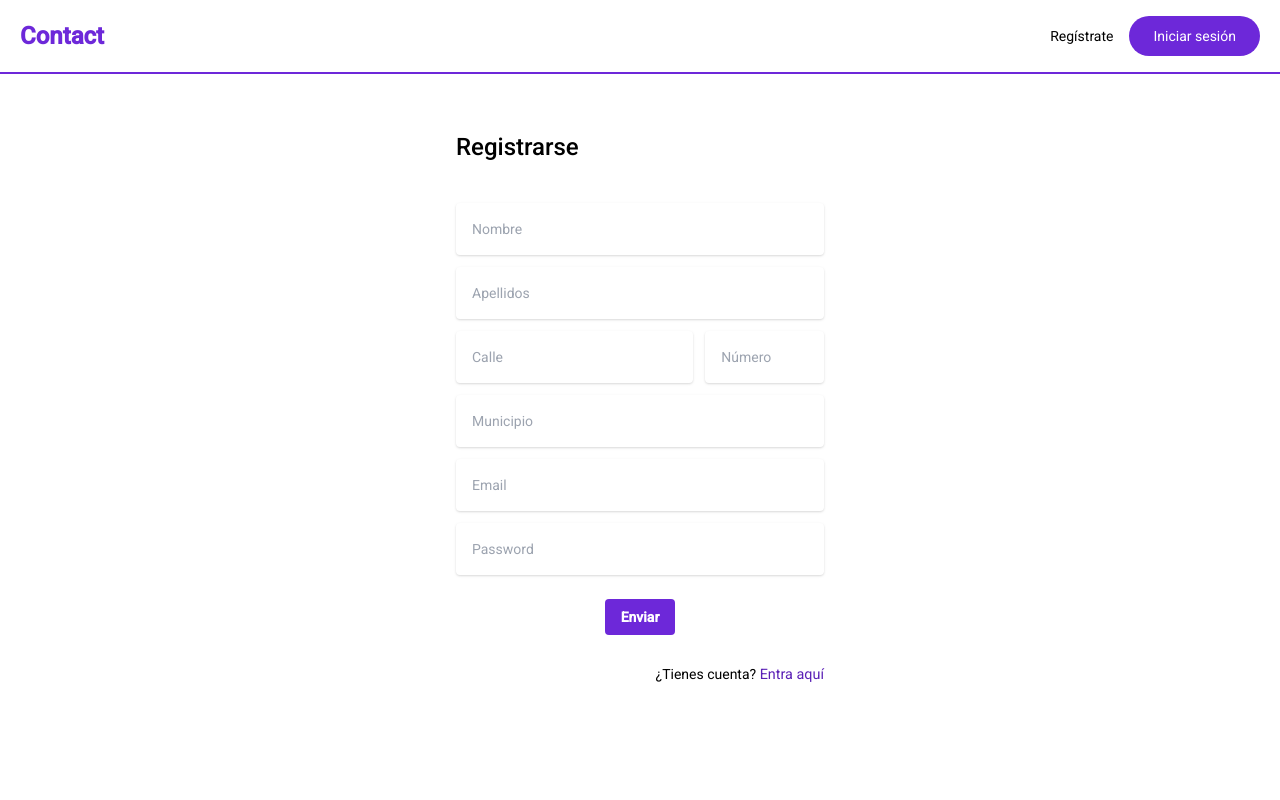
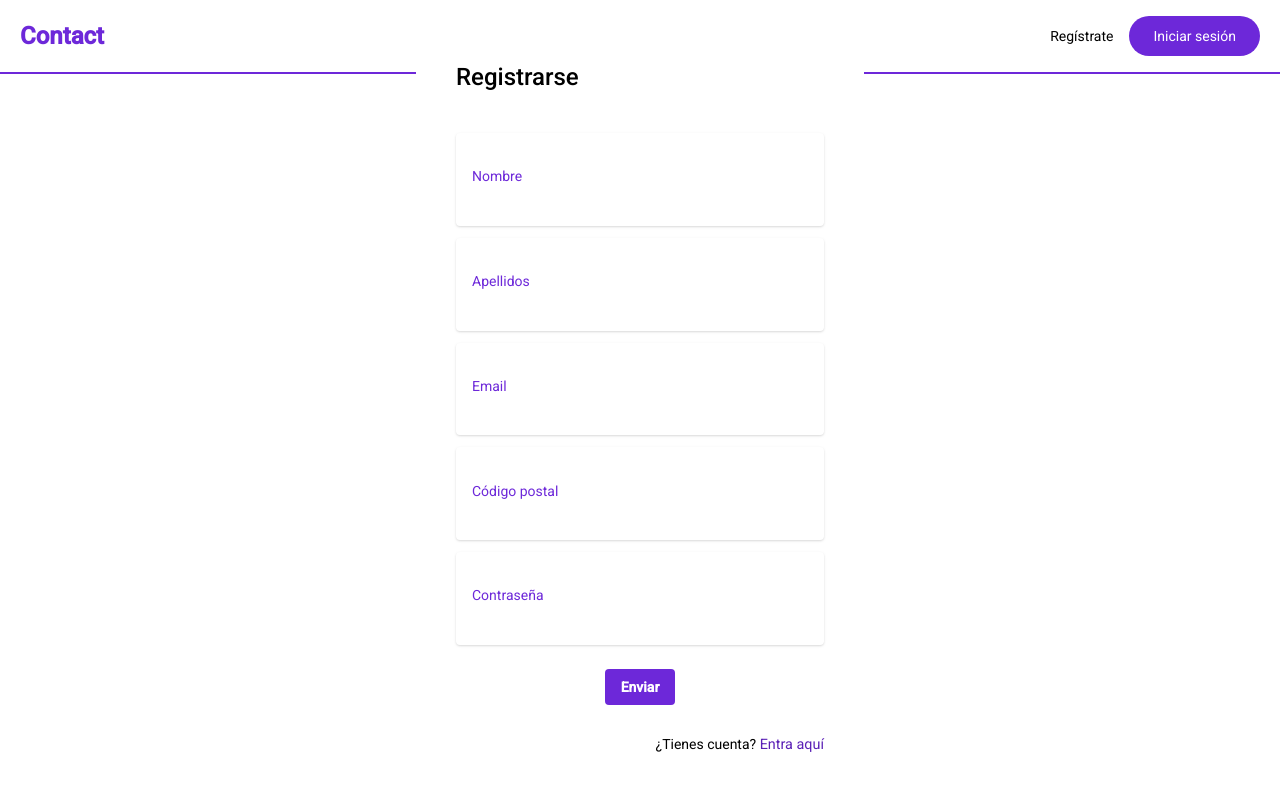
Before and after one commit to Intrepid-Ibex-of-Love/intrepid-front, an Angular app: page /sign-in in a window 1280 px wide. Shown: the top 800 px of the page. Built offline with nearby package versions, Linux system fonts and the light colour scheme.

Commit message:
login y register funcionando

```diff
--- a/src/app/app.module.ts
+++ b/src/app/app.module.ts
@@ -12,10 +12,8 @@ import { RegisterComponent } from './components/register/register.component';
 import { LoginComponent } from './components/login/login.component';
 import { FormsModule, ReactiveFormsModule } from '@angular/forms';
 import { BrowserAnimationsModule } from '@angular/platform-browser/animations';
-import { InputEmailComponent } from './components/input-email/input-email.component';
 import { MatFormFieldModule } from '@angular/material/form-field';
 import { MatInputModule } from '@angular/material/input';
-import { InputPasswordComponent } from './components/input-password/input-password.component';
 import { ToastrModule } from 'ngx-toastr';
 import { HeaderComponent } from './components/header/header.component';
 
@@ -30,9 +28,7 @@ import { HeaderComponent } from './components/header/header.component';
     UserPostProductComponent,
     RegisterComponent,
     LoginComponent,
-    HomeComponent,
-    InputEmailComponent,
-    InputPasswordComponent
+    HomeComponent
   ],
   imports: [
     BrowserModule,
--- a/src/app/components/register/register.component.html
+++ b/src/app/components/register/register.component.html
@@ -4,35 +4,89 @@
     <div class="mt-10">
       <form method="POST" action="" autocomplete="">
         <div class="relative w-full mb-3">
-                    <input type="name" [(ngModel)]="this.registerForm.name" name="name" class="border-0 p-4 placeholder-gray-450 text-gray-700 bg-white rounded text-sm shadow focus:outline-none focus:ring w-full" placeholder="Nombre" required="required" style="transition: all 0.10s ease 0s;" />
+          <mat-form-field
+            class="border-0 p-4 placeholder-gray-450 text-gray-700 bg-white rounded text-sm shadow focus:outline-none focus:ring w-full">
+            <mat-label class="text-purple-700">Nombre</mat-label>
+            <input matInput placeholder="Nombre" [formControl]="NameFormControl" [errorStateMatcher]="matcher"
+              [(ngModel)]="this.registerForm.name"   pattern="[a-zA-Z]*" />
+            <mat-hint>Ha ocurrido un error</mat-hint>
+            <mat-error *ngIf="NameFormControl.hasError('maxLength')">El nombre tiene que tener un máximo de 50 carcteres </mat-error>
+            <mat-error *ngIf="NameFormControl.hasError('required')">
+              El Nombre es <strong>requerido</strong>
+            </mat-error>
+          </mat-form-field>
         </div>
         <div class="relative w-full mb-3">
-                    <input type="lastname" [(ngModel)]="this.registerForm.lastname"  name="lastname" class="border-0 p-4 placeholder-gray-450 text-gray-700 bg-white rounded text-sm shadow focus:outline-none focus:ring w-full" placeholder="Apellidos" required="required" style="transition: all 0.10s ease 0s;" />
-                </div>
-                <div class="flex flex-auto">
-                    <div class="w-2/3 mb-3">
-                        <input type="street" [(ngModel)]="this.registerForm.street"  name="street" class="border-0 p-4 placeholder-gray-450 text-gray-700 bg-white rounded text-sm shadow focus:outline-none focus:ring w-full" placeholder="Calle" required="required" style="transition: all 0.10s ease 0s;" />
-                    </div>
-                    <div class="w-1/3 mb-3 ml-3">
-                        <input type="natural" [(ngModel)]="this.registerForm.number" name="number" class="border-0 p-4 placeholder-gray-450 text-gray-700 bg-white rounded text-sm shadow focus:outline-none focus:ring w-full" placeholder="Número" required="required" style="transition: all 0.10s ease 0s;" />
-                    </div>
+          <mat-form-field
+            class="border-0 p-4 placeholder-gray-450 text-gray-700 bg-white rounded text-sm shadow focus:outline-none focus:ring w-full">
+            <mat-label class="text-purple-700">Apellidos</mat-label>
+            <input matInput placeholder="Apellidos" [formControl]="lastNameFormControl" [errorStateMatcher]="matcher"
+              [(ngModel)]="this.registerForm.last_name" pattern="^[a-zA-Z]+(\s[a-zA-Z]+)?" />
+            <mat-hint>Ha ocurrido un error</mat-hint>
+            <mat-error *ngIf="lastNameFormControl.hasError('maxLength')">El apellido tiene que tener un máximo de 50 carcteres </mat-error>
+            <mat-error *ngIf="lastNameFormControl.hasError('required')">
+              El apellido es <strong>requerido</strong>
+            </mat-error>
+          </mat-form-field>
         </div>
         <div class="relative w-full mb-3">
-                    <input type="town" [(ngModel)]="this.registerForm.town" name="town" class="border-0 p-4 placeholder-gray-450 text-gray-700 bg-white rounded text-sm shadow focus:outline-none focus:ring w-full" placeholder="Municipio" required="required" style="transition: all 0.10s ease 0s;" />
+          <mat-form-field
+            class="border-0 p-4 placeholder-gray-450 text-gray-700 bg-white rounded text-sm shadow focus:outline-none focus:ring w-full">
+            <mat-label class="text-purple-700">Email</mat-label>
+            <input matInput placeholder="Email" [formControl]="emailFormControl" [errorStateMatcher]="matcher"
+              [(ngModel)]="this.registerForm.email" />
+            <mat-hint>Ha ocurrido un error</mat-hint>
+            <mat-error *ngIf="
+            emailFormControl.hasError('email') &&
+                                !emailFormControl.hasError('required')
+                              ">
+              Por favor ingresa un formato de nombre válido
+            </mat-error>
+            <mat-error *ngIf="emailFormControl.hasError('required')">
+              El Email es <strong>requerido</strong>
+            </mat-error>
+          </mat-form-field>
         </div>
 
         <div class="relative w-full mb-3">
-                    <input type="email" [(ngModel)]="this.registerForm.email" name="email" class="border-0 p-4 placeholder-gray-450 text-gray-700 bg-white rounded text-sm shadow focus:outline-none focus:ring w-full" placeholder="Email" required="required" style="transition: all 0.10s ease 0s;" />
+          <mat-form-field
+            class="border-0 p-4 placeholder-gray-450 text-gray-700 bg-white rounded text-sm shadow focus:outline-none focus:ring w-full">
+            <mat-label class="text-purple-700">Código postal</mat-label>
+            <input matInput placeholder="Código postal" [formControl]="postCodeFormControl" [errorStateMatcher]="matcher"
+              [(ngModel)]="this.registerForm.post_code" />
+            <mat-hint>Ha ocurrido un error</mat-hint>
+            <mat-error *ngIf="postCodeFormControl.hasError('maxLength')|| postCodeFormControl.hasError('minLength')">El código postal tiene que tener 5 carcteres </mat-error>
+            <mat-error *ngIf="postCodeFormControl.hasError('required')">
+              El código postal es <strong>requerido</strong>
+            </mat-error>
+          </mat-form-field>
         </div>
         <div class="relative w-full mb-3">
-                    <input type="password" [(ngModel)]="this.registerForm.password"  name="password" class="border-0 p-4 placeholder-gray-450 text-gray-700 bg-white rounded text-sm shadow focus:outline-none focus:ring w-full" placeholder="Password" required="required" style="transition: all 0.10s ease 0s;" />
+          <mat-form-field
+          class="border-0 p-4 placeholder-gray-450 text-gray-700 bg-white rounded text-sm shadow focus:outline-none focus:ring w-full">
+          <mat-label class="text-purple-700">Contraseña</mat-label>
+          <input matInput type="password" placeholder="Contraseña" [formControl]="passwordFormControl"
+            [errorStateMatcher]="matcher" [(ngModel)]="this.registerForm.password"/>
+          <mat-hint>Ha ocurrido un error</mat-hint>
+          <mat-error *ngIf="passwordFormControl.hasError('minlength')">La contraseña tiene que tener un mínimo de
+            {{minPw}}
+            carcteres </mat-error>
+          <mat-error *ngIf="passwordFormControl.hasError('maxLength')">La contraseña tiene que tener un máximo de
+            {{maxPw}}
+            carcteres </mat-error>
+          <mat-error *ngIf="passwordFormControl.hasError('required')">
+            Contraseña <strong>requerida</strong>
+          </mat-error>
+        </mat-form-field>
         </div>
         <div class="text-center mt-6">
-                    <button type="submit" class="bg-purple-700 hover:bg-purple-500 text-white font-bold py-2 px-4 rounded" (click)="register()">Enviar</button>
+          <button type="submit" class="bg-purple-700 hover:bg-purple-500 text-white font-bold py-2 px-4 rounded"
+            (click)="register()">Enviar</button>
         </div>
         <div class="text-center mt-6">
           <div class="w-full text-right">
-                        <span class="text-black text-s">¿Tienes cuenta? </span><a [routerLink]="['../login']" class="text-purple-800 hover:text-purple-500 text-lg"><small>Entra aquí</small></a>
+            <span class="text-black text-s">¿Tienes cuenta? </span><a [routerLink]="['../login']"
+              class="text-purple-800 hover:text-purple-500 text-lg"><small>Entra aquí</small></a>
           </div>
         </div>
       </form>
--- a/src/app/components/register/register.component.ts
+++ b/src/app/components/register/register.component.ts
@@ -1,5 +1,16 @@
-import { Component, OnInit } from '@angular/core';
+import { Component, Input, OnInit } from '@angular/core';
+import {FormControl, FormGroupDirective, NgForm, Validators} from '@angular/forms';
+import {ErrorStateMatcher} from '@angular/material/core';
+import { Router } from '@angular/router';
 import { AuthService } from 'src/app/services/auth/auth.service';
+
+
+export class MyErrorStateMatcher implements ErrorStateMatcher {
+  isErrorState(control: FormControl | null, form: FormGroupDirective | NgForm | null): boolean {
+    const isSubmitted = form && form.submitted;
+    return !!(control && control.invalid && (control.dirty || control.touched || isSubmitted));
+  }
+}
 
 @Component({
   selector: 'app-register',
@@ -9,25 +20,60 @@ import { AuthService } from 'src/app/services/auth/auth.service';
 export class RegisterComponent implements OnInit {
   registerForm = {
     name: '',
-    lastname: '',
-    street: '',
-    number: '',
-    town: '',
+    last_name: '',
+    post_code: '',
     email: '',
     password: ''
   };
-  constructor(private authService : AuthService) { }
+  constructor(private authService : AuthService, private   router:Router) { }
+  minPw = 8;
+  maxPw = 10;
+
+  NameFormControl = new FormControl('', [
+    Validators.required,
+    Validators.maxLength(50)
+  ]);
+
+  lastNameFormControl = new FormControl('', [
+    Validators.required,
+    Validators.maxLength(50)
+  ]);
+
+  postCodeFormControl = new FormControl('', [
+    Validators.required,
+    Validators.maxLength(5),
+    Validators.minLength(5)
+  ]);
+
+  emailFormControl = new FormControl('', [
+    Validators.required,
+    Validators.email,
+  ]);
+
+  passwordFormControl = new FormControl('', [
+    Validators.required,
+    Validators.minLength(this.minPw),
+    Validators.maxLength(this.maxPw),
+  ]);
+
+  matcher = new MyErrorStateMatcher();
+
 
   ngOnInit(): void {
   }
   register() {
-    // const user = {email: this.email, password: this.password};
+    console.log(this.registerForm)
     this.authService.register(this.registerForm)
-    .then(res=> {
-      console.log('Logueado');
-    })
-    .catch(e => {
-      console.log('No logueado');
-    })
+      .then(newUser => {
+        this.router.navigate(['../','user-profile'])
+        .then(nav => {
+          console.log(nav); // true if navigation is successful
+        }, err => {
+          console.log(err) // when there's an error
+        });
+      }).catch(e => {
+        e.error(403);
+
+      });
   }
 }
--- a/src/app/services/auth/auth.service.ts
+++ b/src/app/services/auth/auth.service.ts
@@ -7,7 +7,7 @@ import { environment } from 'src/environments/environment';
   providedIn: 'root'
 })
 export class AuthService {
-  apiURL = environment.apiUrl
+  apiURL = "http://localhost:3002/"
 
   constructor() { }
 
@@ -15,8 +15,8 @@ export class AuthService {
     return axios.post( this.apiURL+'login', loginData)
     .then(res => res.data);
   }
-  async register(registerData: {name: string, lastname: string, email: string, password: string}){
-    return axios.post( this.apiURL+'login', registerData)
+  async register(registerData: {name: string, last_name: string,post_code: string, email: string, password: string}){
+    return axios.post( this.apiURL+'register', registerData)
     .then(res => res.data);
   }
 }
--- a/src/environments/environment.ts
+++ b/src/environments/environment.ts
@@ -5,7 +5,8 @@
 export const environment = {
   production: false,
   environmentName:'TESTING',
-  apiUrl:'https://intrepid-database.czzf0jffkukv.eu-west-1.rds.amazonaws.com/'
+  // apiUrl:'https://intrepid-database.czzf0jffkukv.eu-west-1.rds.amazonaws.com/'
+  // apiUrl: 'localhost:3002/'
 };
 
 /*
```
Also changed, not shown: src/app/components/input-email/input-email.component.css (deleted, +0 -17 lines), src/app/components/input-email/input-email.component.html (deleted, +0 -22 lines), src/app/components/input-email/input-email.component.ts (deleted, +0 -44 lines), src/app/components/input-password/input-password.component.html (deleted, +0 -14 lines), src/app/components/input-password/input-password.component.ts (deleted, +0 -39 lines), src/app/components/login/login.component.ts (+3 -15 lines), src/app/components/input-password/input-password.component.css (deleted), 2 other files (tests, documents, lock files or other folders). Lines whose indentation alone changed are shown as unchanged.
